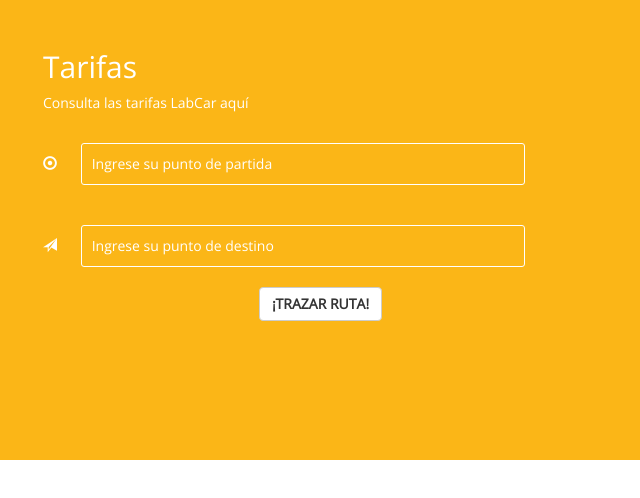
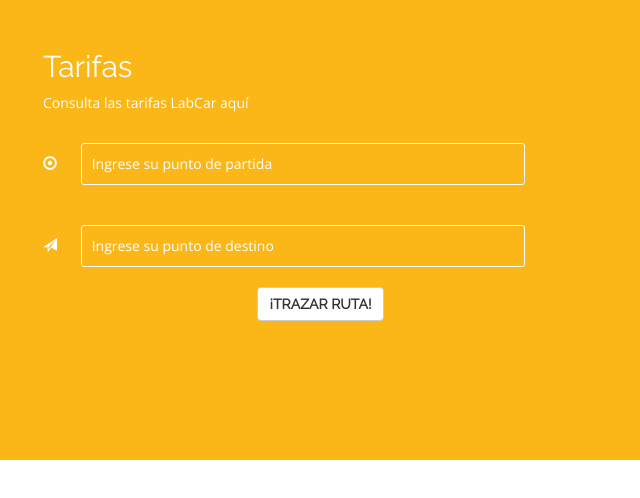
Before and after one commit to EmmAlva/Sprint4-CodeReview-Pixies, a plain HTML site: page index.html in a window 1280 px wide. Shown: the full height of the page, 27-667 px from the left. Drawn offline with nearby package versions, Linux system fonts and the light colour scheme; some packages are replaced by stand-ins of ours.

Commit message:
poniendo fuente raleway a titulo y boton

```diff
--- a/index.html
+++ b/index.html
@@ -19,7 +19,7 @@
       <div class="container">
           <div class="row">
               <div class="col-sm-6 col-md-6 col-lg-6">
-                  <h2>Tarifas</h2>
+                  <h2 class="font-raleway">Tarifas</h2>
                   <p>Consulta las tarifas LabCar aquí</p>
                   <div>
                       <span class="glyphicon glyphicon-record"></span>
@@ -31,7 +31,7 @@
                       <input class="input-tarifa" type="text" placeholder="Ingrese su punto de destino" id="destino" required>
                   </div>
                   <div class="text-center">
-                      <button class="btn btn-default" id="ruta">¡TRAZAR RUTA!</button>
+                      <button class="btn btn-default font-raleway" id="ruta">¡TRAZAR RUTA!</button>
                   </div>
                   <p id="costo" class="text-center"></p>
               </div>
```
